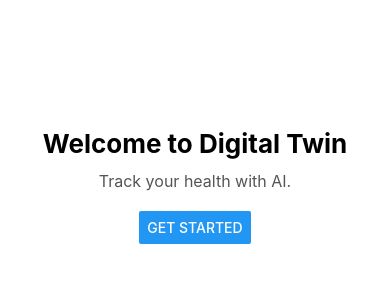
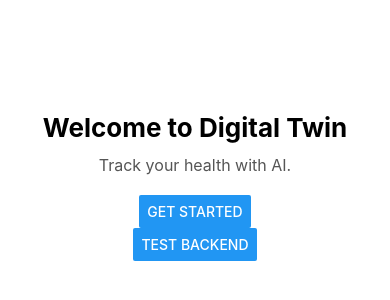
Before and after one commit to AAsteriskz7/DigitalTwin, a React Native app in the folder frontend/: screen / in a window 390 px wide. Shown: the part 236-536 px from the top of the page. Built offline with nearby package versions, Linux system fonts and the light colour scheme.

Commit message:
connecting frontent to backend

```diff
--- a/frontend/App.tsx
+++ b/frontend/App.tsx
@@ -1,12 +1,34 @@
-import React from "react";
+import React, { useState } from "react";
 import { View, Text, StyleSheet, Button } from "react-native";
 
 export default function App() {
+  const [response, setResponse] = useState<string>("");
+
+  const sendTestData = async () => {
+    const data = { message: "Hello from frontend" };
+    try {
+      const response = await fetch("http://10.0.2.2:5000/test", {
+        method: "POST",
+        headers: {
+          "Content-Type": "application/json",
+        },
+        body: JSON.stringify(data),
+      });
+      const result = await response.json();
+      setResponse(JSON.stringify(result, null, 2));
+    } catch (error) {
+      console.error("Error sending data:", error);
+      setResponse("Error connecting to server");
+    }
+  };
+
   return (
     <View style={styles.container}>
       <Text style={styles.title}>Welcome to Digital Twin</Text>
       <Text style={styles.subtitle}>Track your health with AI.</Text>
       <Button title="Get Started" onPress={() => {}} />
+      <Button title="Test Backend" onPress={sendTestData} />
+      {response && <Text style={styles.response}>{response}</Text>}
     </View>
   );
 }
@@ -29,4 +51,10 @@ const styles = StyleSheet.create({
     color: "#555",
     marginBottom: 20,
   },
+  response: {
+    marginTop: 20,
+    padding: 10,
+    backgroundColor: '#f0f0f0',
+    borderRadius: 5,
+  },
 });
--- a/frontend/package.json
+++ b/frontend/package.json
@@ -12,7 +12,10 @@
     "expo": "~52.0.43",
     "expo-status-bar": "~2.0.1",
     "react": "18.3.1",
-    "react-native": "0.76.9"
+    "react-native": "0.76.9",
+    "react-dom": "18.3.1",
+    "react-native-web": "~0.19.13",
+    "@expo/metro-runtime": "~4.0.1"
   },
   "devDependencies": {
     "@babel/core": "^7.25.2",
```
Also changed, not shown: frontend/tsconfig.json (+4 -5 lines), frontend/screens/HealthDashboard.tsx (renamed from frontend/HealthDashboard.tsx), 2 other files (tests, documents, lock files or other folders).
